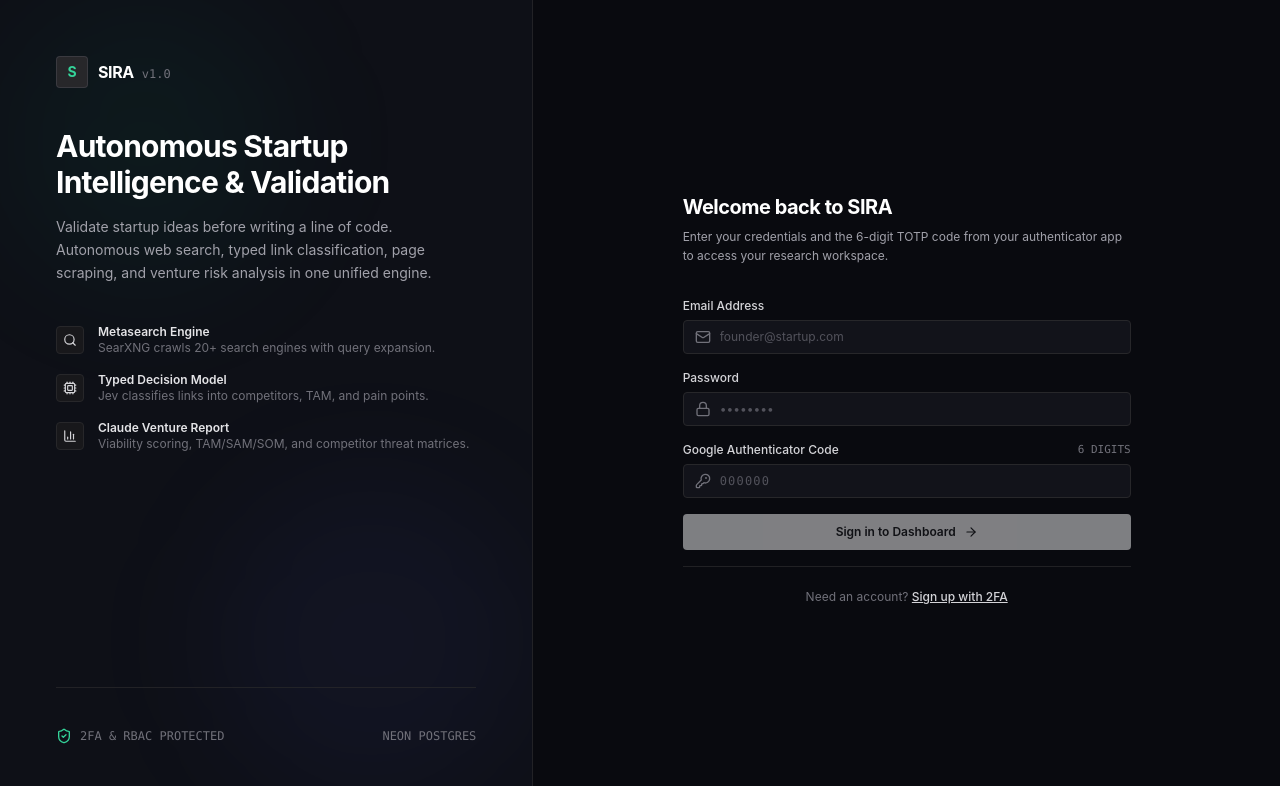
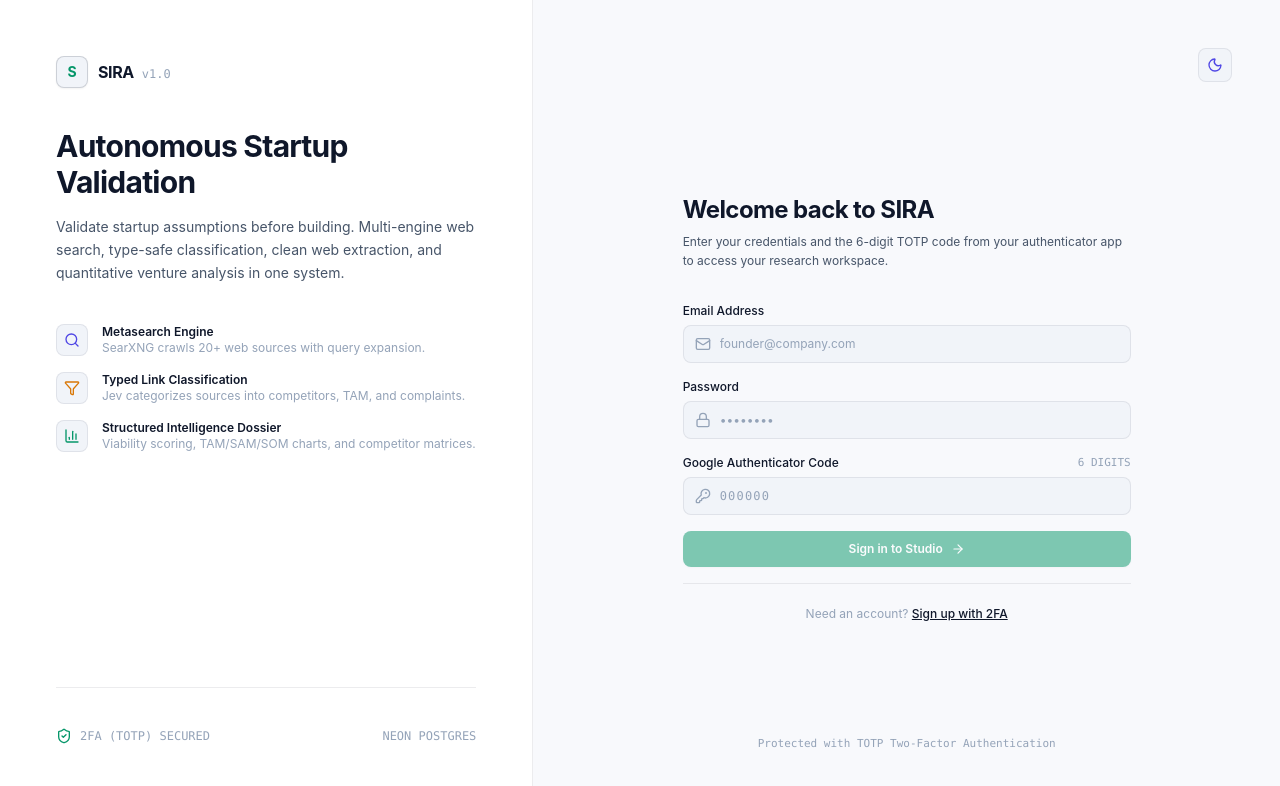
Before and after one commit to Yashvir-13/sira, a React (Vite) app in the folder apps/web/: page /login in a window 1280 px wide. Shown: the top 786 px of the page. Built offline with nearby package versions, Linux system fonts and the light colour scheme; no server answers.

Commit message:
feat(auth): polish 2-step TOTP signup and signin with theme support

```diff
--- a/apps/web/src/components/auth/SigninForm.tsx
+++ b/apps/web/src/components/auth/SigninForm.tsx
@@ -38,7 +38,7 @@ export const SigninForm: React.FC<SigninFormProps> = ({ onSwitchToSignup }) => {
       login(resp.access_token, resp.user);
       navigate('/');
     } catch (err: any) {
-      const msg = err.response?.data?.detail || 'Invalid email, password, or TOTP code.';
+      const msg = err.response?.data?.detail || 'Invalid email, password, or authenticator code.';
       setError(typeof msg === 'string' ? msg : JSON.stringify(msg));
     } finally {
       setLoading(false);
@@ -48,48 +48,48 @@ export const SigninForm: React.FC<SigninFormProps> = ({ onSwitchToSignup }) => {
   return (
     <form onSubmit={handleSubmit} className="space-y-4">
       {error && (
-        <div className="p-3 rounded bg-rose-500/10 border border-rose-500/30 text-rose-300 text-xs leading-relaxed">
+        <div className="p-3.5 rounded-lg bg-accent-rose/10 border border-accent-rose/30 text-accent-rose text-xs leading-relaxed">
           {error}
         </div>
       )}
 
       <div>
-        <label className="block text-xs font-medium text-zinc-300 mb-1.5">Email Address</label>
+        <label className="block text-xs font-medium text-primary mb-1.5">Email Address</label>
         <div className="relative">
-          <Mail className="w-4 h-4 text-zinc-500 absolute left-3 top-1/2 -translate-y-1/2" />
+          <Mail className="w-4 h-4 text-primary-muted absolute left-3 top-1/2 -translate-y-1/2" />
           <input
             type="email"
             required
             value={email}
             onChange={(e) => setEmail(e.target.value)}
-            placeholder="founder@startup.com"
-            className="w-full bg-[#12131a] border border-zinc-800 focus:border-zinc-600 rounded px-3 py-2 pl-9 text-xs text-zinc-100 placeholder:text-zinc-600 focus:outline-none transition"
+            placeholder="founder@company.com"
+            className="w-full bg-surface-raised border border-border-subtle focus:border-border-prominent rounded-lg px-3 py-2.5 pl-9 text-xs text-primary placeholder:text-primary-muted focus:outline-none transition"
           />
         </div>
       </div>
 
       <div>
-        <label className="block text-xs font-medium text-zinc-300 mb-1.5">Password</label>
+        <label className="block text-xs font-medium text-primary mb-1.5">Password</label>
         <div className="relative">
-          <Lock className="w-4 h-4 text-zinc-500 absolute left-3 top-1/2 -translate-y-1/2" />
+          <Lock className="w-4 h-4 text-primary-muted absolute left-3 top-1/2 -translate-y-1/2" />
           <input
             type="password"
             required
             value={password}
             onChange={(e) => setPassword(e.target.value)}
             placeholder="••••••••"
-            className="w-full bg-[#12131a] border border-zinc-800 focus:border-zinc-600 rounded px-3 py-2 pl-9 text-xs text-zinc-100 placeholder:text-zinc-600 focus:outline-none transition"
+            className="w-full bg-surface-raised border border-border-subtle focus:border-border-prominent rounded-lg px-3 py-2.5 pl-9 text-xs text-primary placeholder:text-primary-muted focus:outline-none transition"
           />
         </div>
       </div>
 
       <div>
         <div className="flex items-center justify-between mb-1.5">
-          <label className="text-xs font-medium text-zinc-300">Google Authenticator Code</label>
-          <span className="text-[11px] text-zinc-500 font-mono">6 DIGITS</span>
+          <label className="text-xs font-medium text-primary">Google Authenticator Code</label>
+          <span className="text-[11px] text-primary-muted font-mono">6 DIGITS</span>
         </div>
         <div className="relative">
-          <KeyRound className="w-4 h-4 text-zinc-500 absolute left-3 top-1/2 -translate-y-1/2" />
+          <KeyRound className="w-4 h-4 text-primary-muted absolute left-3 top-1/2 -translate-y-1/2" />
           <input
             type="text"
             required
@@ -97,7 +97,7 @@ export const SigninForm: React.FC<SigninFormProps> = ({ onSwitchToSignup }) => {
             value={code}
             onChange={(e) => setCode(e.target.value.replace(/\D/g, ''))}
             placeholder="000000"
-            className="w-full bg-[#12131a] border border-zinc-800 focus:border-zinc-600 rounded px-3 py-2 pl-9 text-xs font-mono tracking-widest text-zinc-100 placeholder:text-zinc-600 focus:outline-none transition"
+            className="w-full bg-surface-raised border border-border-subtle focus:border-border-prominent rounded-lg px-3 py-2.5 pl-9 text-xs font-mono tracking-widest text-primary placeholder:text-primary-muted focus:outline-none transition"
           />
         </div>
       </div>
@@ -105,7 +105,7 @@ export const SigninForm: React.FC<SigninFormProps> = ({ onSwitchToSignup }) => {
       <button
         type="submit"
         disabled={loading || code.length !== 6}
-        className="w-full mt-2 py-2.5 px-4 bg-zinc-100 hover:bg-white text-zinc-900 rounded text-xs font-semibold flex items-center justify-center gap-2 transition disabled:opacity-50"
+        className="w-full mt-3 py-2.5 px-4 bg-accent-emerald hover:opacity-95 text-white rounded-lg text-xs font-semibold flex items-center justify-center gap-2 transition disabled:opacity-50 shadow-sm"
       >
         {loading ? (
           <>
@@ -114,18 +114,18 @@ export const SigninForm: React.FC<SigninFormProps> = ({ onSwitchToSignup }) => {
           </>
         ) : (
           <>
-            <span>Sign in to Dashboard</span>
+            <span>Sign in to Studio</span>
             <ArrowRight className="w-3.5 h-3.5" />
           </>
         )}
       </button>
 
-      <div className="pt-4 text-center border-t border-zinc-800/80">
-        <span className="text-xs text-zinc-500">Need an account? </span>
+      <div className="pt-4 text-center border-t border-border-subtle">
+        <span className="text-xs text-primary-muted">Need an account? </span>
         <button
           type="button"
           onClick={onSwitchToSignup}
-          className="text-xs text-zinc-300 hover:text-white font-medium underline transition"
+          className="text-xs text-primary hover:text-accent-emerald font-medium underline transition"
         >
           Sign up with 2FA
         </button>
--- a/apps/web/src/components/auth/SignupStep1Form.tsx
+++ b/apps/web/src/components/auth/SignupStep1Form.tsx
@@ -1,7 +1,7 @@
 import React, { useState } from 'react';
 import { authApi } from '../../api/auth';
 import type { SignupStep1Response } from '../../types';
-import { KeyRound, Mail, Lock, ArrowRight, Loader2 } from 'lucide-react';
+import { KeyRound, Mail, Lock, ArrowRight, Loader2, Check } from 'lucide-react';
 
 interface SignupStep1FormProps {
   onSuccess: (data: SignupStep1Response) => void;
@@ -17,6 +17,8 @@ export const SignupStep1Form: React.FC<SignupStep1FormProps> = ({
   const [confirmPassword, setConfirmPassword] = useState('');
   const [error, setError] = useState<string | null>(null);
   const [loading, setLoading] = useState(false);
+
+  const passwordsMatch = password.length > 0 && password === confirmPassword;
 
   const handleSubmit = async (e: React.FormEvent) => {
     e.preventDefault();
@@ -40,7 +42,7 @@ export const SignupStep1Form: React.FC<SignupStep1FormProps> = ({
       });
       onSuccess(resp);
     } catch (err: any) {
-      const msg = err.response?.data?.detail || 'Registration step 1 failed. Please try again.';
+      const msg = err.response?.data?.detail || 'Registration failed. Please try again.';
       setError(typeof msg === 'string' ? msg : JSON.stringify(msg));
     } finally {
       setLoading(false);
@@ -50,52 +52,59 @@ export const SignupStep1Form: React.FC<SignupStep1FormProps> = ({
   return (
     <form onSubmit={handleSubmit} className="space-y-4">
       {error && (
-        <div className="p-3 rounded bg-rose-500/10 border border-rose-500/30 text-rose-300 text-xs leading-relaxed">
+        <div className="p-3.5 rounded-lg bg-accent-rose/10 border border-accent-rose/30 text-accent-rose text-xs leading-relaxed">
           {error}
         </div>
       )}
 
       <div>
-        <label className="block text-xs font-medium text-zinc-300 mb-1.5">Work Email</label>
+        <label className="block text-xs font-medium text-primary mb-1.5">Work Email</label>
         <div className="relative">
-          <Mail className="w-4 h-4 text-zinc-500 absolute left-3 top-1/2 -translate-y-1/2" />
+          <Mail className="w-4 h-4 text-primary-muted absolute left-3 top-1/2 -translate-y-1/2" />
           <input
             type="email"
             required
             value={email}
             onChange={(e) => setEmail(e.target.value)}
-            placeholder="founder@startup.com"
-            className="w-full bg-[#12131a] border border-zinc-800 focus:border-zinc-600 rounded px-3 py-2 pl-9 text-xs text-zinc-100 placeholder:text-zinc-600 focus:outline-none transition"
+            placeholder="founder@company.com"
+            className="w-full bg-surface-raised border border-border-subtle focus:border-border-prominent rounded-lg px-3 py-2.5 pl-9 text-xs text-primary placeholder:text-primary-muted focus:outline-none transition"
           />
         </div>
       </div>
 
       <div>
-        <label className="block text-xs font-medium text-zinc-300 mb-1.5">Password</label>
+        <label className="block text-xs font-medium text-primary mb-1.5">Password</label>
         <div className="relative">
-          <Lock className="w-4 h-4 text-zinc-500 absolute left-3 top-1/2 -translate-y-1/2" />
+          <Lock className="w-4 h-4 text-primary-muted absolute left-3 top-1/2 -translate-y-1/2" />
           <input
             type="password"
             required
             value={password}
             onChange={(e) => setPassword(e.target.value)}
             placeholder="At least 8 characters"
-            className="w-full bg-[#12131a] border border-zinc-800 focus:border-zinc-600 rounded px-3 py-2 pl-9 text-xs text-zinc-100 placeholder:text-zinc-600 focus:outline-none transition"
+            className="w-full bg-surface-raised border border-border-subtle focus:border-border-prominent rounded-lg px-3 py-2.5 pl-9 text-xs text-primary placeholder:text-primary-muted focus:outline-none transition"
           />
         </div>
       </div>
 
       <div>
-        <label className="block text-xs font-medium text-zinc-300 mb-1.5">Confirm Password</label>
+        <div className="flex items-center justify-between mb-1.5">
+          <label className="text-xs font-medium text-primary">Confirm Password</label>
+          {passwordsMatch && (
+            <span className="text-[11px] font-mono text-accent-emerald flex items-center gap-1">
+              <Check className="w-3 h-3" /> Passwords match
+            </span>
+          )}
+        </div>
         <div className="relative">
-          <KeyRound className="w-4 h-4 text-zinc-500 absolute left-3 top-1/2 -translate-y-1/2" />
+          <KeyRound className="w-4 h-4 text-primary-muted absolute left-3 top-1/2 -translate-y-1/2" />
           <input
             type="password"
             required
             value={confirmPassword}
             onChange={(e) => setConfirmPassword(e.target.value)}
-            placeholder="Re-enter your password"
-            className="w-full bg-[#12131a] border border-zinc-800 focus:border-zinc-600 rounded px-3 py-2 pl-9 text-xs text-zinc-100 placeholder:text-zinc-600 focus:outline-none transition"
+            placeholder="Re-enter password"
+            className="w-full bg-surface-raised border border-border-subtle focus:border-border-prominent rounded-lg px-3 py-2.5 pl-9 text-xs text-primary placeholder:text-primary-muted focus:outline-none transition"
           />
         </div>
       </div>
@@ -103,7 +112,7 @@ export const SignupStep1Form: React.FC<SignupStep1FormProps> = ({
       <button
         type="submit"
         disabled={loading}
-        className="w-full mt-2 py-2.5 px-4 bg-zinc-100 hover:bg-white text-zinc-900 rounded text-xs font-semibold flex items-center justify-center gap-2 transition disabled:opacity-50"
+        className="w-full mt-3 py-2.5 px-4 bg-accent-emerald hover:opacity-95 text-white rounded-lg text-xs font-semibold flex items-center justify-center gap-2 transition disabled:opacity-50 shadow-sm"
       >
         {loading ? (
           <>
@@ -118,12 +127,12 @@ export const SignupStep1Form: React.FC<SignupStep1FormProps> = ({
         )}
       </button>
 
-      <div className="pt-4 text-center border-t border-zinc-800/80">
-        <span className="text-xs text-zinc-500">Already registered? </span>
+      <div className="pt-4 text-center border-t border-border-subtle">
+        <span className="text-xs text-primary-muted">Already registered? </span>
         <button
           type="button"
           onClick={onSwitchToLogin}
-          className="text-xs text-zinc-300 hover:text-white font-medium underline transition"
+          className="text-xs text-primary hover:text-accent-emerald font-medium underline transition"
         >
           Sign in
         </button>
--- a/apps/web/src/components/auth/SplitAuthLayout.tsx
+++ b/apps/web/src/components/auth/SplitAuthLayout.tsx
@@ -1,5 +1,6 @@
 import React from 'react';
-import { ShieldCheck, Search, Cpu, BarChart3 } from 'lucide-react';
+import { ShieldCheck, Search, Filter, BarChart3, Sun, Moon } from 'lucide-react';
+import { useTheme } from '../../state/ThemeContext';
 
 interface SplitAuthLayoutProps {
   children: React.ReactNode;
@@ -12,83 +13,99 @@ export const SplitAuthLayout: React.FC<SplitAuthLayoutProps> = ({
   title,
   subtitle,
 }) => {
+  const { theme, toggleTheme } = useTheme();
+
   return (
-    <div className="min-h-screen bg-[#090a0f] text-zinc-100 flex flex-col md:flex-row">
+    <div className="min-h-screen bg-background text-primary flex flex-col md:flex-row transition-colors">
       {/* Left Feature Showcase Pane */}
-      <div className="md:w-5/12 bg-[#0e1017] border-b md:border-b-0 md:border-r border-zinc-800/80 p-8 md:p-14 flex flex-col justify-between relative overflow-hidden">
+      <div className="md:w-5/12 bg-surface border-b md:border-b-0 md:border-r border-border-subtle p-8 md:p-14 flex flex-col justify-between relative overflow-hidden">
         {/* Subtle background ambient blur */}
-        <div className="absolute top-0 left-0 w-72 h-72 bg-emerald-500/5 rounded-full blur-3xl pointer-events-none" />
-        <div className="absolute bottom-0 right-0 w-80 h-80 bg-indigo-500/5 rounded-full blur-3xl pointer-events-none" />
+        <div className="absolute top-0 left-0 w-72 h-72 bg-accent-emerald/5 rounded-full blur-3xl pointer-events-none" />
+        <div className="absolute bottom-0 right-0 w-80 h-80 bg-accent-indigo/5 rounded-full blur-3xl pointer-events-none" />
 
         <div className="relative z-10">
           <div className="flex items-center gap-2.5 mb-10">
-            <div className="w-8 h-8 rounded bg-zinc-800 border border-zinc-700/80 flex items-center justify-center font-bold text-sm text-emerald-400">
+            <div className="w-8 h-8 rounded-lg bg-surface-raised border border-border-prominent flex items-center justify-center font-bold text-sm text-accent-emerald shadow-sm">
               S
             </div>
             <div>
-              <span className="font-bold tracking-tight text-white text-base">SIRA</span>
-              <span className="text-zinc-500 text-xs ml-2 font-mono">v1.0</span>
+              <span className="font-bold tracking-tight text-primary text-base">SIRA</span>
+              <span className="text-primary-muted text-xs ml-2 font-mono">v1.0</span>
             </div>
           </div>
 
-          <h1 className="text-2xl md:text-3xl font-bold tracking-tight text-white leading-tight mb-4">
-            Autonomous Startup Intelligence & Validation
+          <h1 className="text-2xl md:text-3xl font-bold tracking-tight text-primary leading-tight mb-4">
+            Autonomous Startup Validation
           </h1>
-          <p className="text-zinc-400 text-sm leading-relaxed mb-10 max-w-md">
-            Validate startup ideas before writing a line of code. Autonomous web search,
-            typed link classification, page scraping, and venture risk analysis in one unified engine.
+          <p className="text-primary-secondary text-sm leading-relaxed mb-10 max-w-md">
+            Validate startup assumptions before building. Multi-engine web search, type-safe classification, clean web extraction, and quantitative venture analysis in one system.
           </p>
 
           <div className="space-y-4">
             <div className="flex items-start gap-3.5">
-              <div className="w-7 h-7 rounded bg-zinc-900 border border-zinc-800 flex items-center justify-center text-zinc-400 mt-0.5 shrink-0">
-                <Search className="w-3.5 h-3.5 text-zinc-300" />
+              <div className="w-8 h-8 rounded-lg bg-surface-raised border border-border-subtle flex items-center justify-center text-primary-secondary shrink-0">
+                <Search className="w-4 h-4 text-accent-indigo" />
               </div>
               <div>
-                <div className="text-xs font-semibold text-zinc-200">Metasearch Engine</div>
-                <div className="text-xs text-zinc-500">SearXNG crawls 20+ search engines with query expansion.</div>
+                <div className="text-xs font-semibold text-primary">Metasearch Engine</div>
+                <div className="text-xs text-primary-muted">SearXNG crawls 20+ web sources with query expansion.</div>
               </div>
             </div>
 
             <div className="flex items-start gap-3.5">
-              <div className="w-7 h-7 rounded bg-zinc-900 border border-zinc-800 flex items-center justify-center text-zinc-400 mt-0.5 shrink-0">
-                <Cpu className="w-3.5 h-3.5 text-zinc-300" />
+              <div className="w-8 h-8 rounded-lg bg-surface-raised border border-border-subtle flex items-center justify-center text-primary-secondary shrink-0">
+                <Filter className="w-4 h-4 text-accent-amber" />
               </div>
               <div>
-                <div className="text-xs font-semibold text-zinc-200">Typed Decision Model</div>
-                <div className="text-xs text-zinc-500">Jev classifies links into competitors, TAM, and pain points.</div>
+                <div className="text-xs font-semibold text-primary">Typed Link Classification</div>
+                <div className="text-xs text-primary-muted">Jev categorizes sources into competitors, TAM, and complaints.</div>
               </div>
             </div>
 
             <div className="flex items-start gap-3.5">
-              <div className="w-7 h-7 rounded bg-zinc-900 border border-zinc-800 flex items-center justify-center text-zinc-400 mt-0.5 shrink-0">
-                <BarChart3 className="w-3.5 h-3.5 text-zinc-300" />
+              <div className="w-8 h-8 rounded-lg bg-surface-raised border border-border-subtle flex items-center justify-center text-primary-secondary shrink-0">
+                <BarChart3 className="w-4 h-4 text-accent-emerald" />
               </div>
               <div>
-                <div className="text-xs font-semibold text-zinc-200">Claude Venture Report</div>
-                <div className="text-xs text-zinc-500">Viability scoring, TAM/SAM/SOM, and competitor threat matrices.</div>
+                <div className="text-xs font-semibold text-primary">Structured Intelligence Dossier</div>
+                <div className="text-xs text-primary-muted">Viability scoring, TAM/SAM/SOM charts, and competitor matrices.</div>
               </div>
             </div>
           </div>
         </div>
 
-        <div className="relative z-10 pt-10 border-t border-zinc-800/80 mt-10 flex items-center justify-between text-xs text-zinc-500 font-mono">
+        <div className="relative z-10 pt-10 border-t border-border-subtle mt-10 flex items-center justify-between text-xs text-primary-muted font-mono">
           <div className="flex items-center gap-2">
-            <ShieldCheck className="w-4 h-4 text-emerald-400" />
-            <span>2FA & RBAC PROTECTED</span>
+            <ShieldCheck className="w-4 h-4 text-accent-emerald" />
+            <span>2FA (TOTP) SECURED</span>
           </div>
           <span>NEON POSTGRES</span>
         </div>
       </div>
 
       {/* Right Form Pane */}
-      <div className="md:w-7/12 flex items-center justify-center p-6 md:p-12 relative">
-        <div className="w-full max-w-md">
+      <div className="md:w-7/12 flex flex-col justify-between p-6 md:p-12 relative">
+        <div className="flex justify-end mb-6">
+          <button
+            type="button"
+            onClick={toggleTheme}
+            aria-label="Toggle theme"
+            className="p-2 rounded-lg bg-surface-raised border border-border-subtle text-primary-secondary hover:text-primary transition"
+          >
+            {theme === 'dark' ? <Sun className="w-4 h-4 text-amber-400" /> : <Moon className="w-4 h-4 text-accent-indigo" />}
+          </button>
+        </div>
+
+        <div className="w-full max-w-md mx-auto my-auto">
           <div className="mb-8">
-            <h2 className="text-xl font-bold tracking-tight text-white mb-1.5">{title}</h2>
-            <p className="text-zinc-400 text-xs leading-relaxed">{subtitle}</p>
+            <h2 className="text-xl sm:text-2xl font-bold tracking-tight text-primary mb-1.5">{title}</h2>
+            <p className="text-primary-secondary text-xs leading-relaxed">{subtitle}</p>
           </div>
           {children}
+        </div>
+
+        <div className="text-center text-[11px] text-primary-muted pt-6 font-mono">
+          Protected with TOTP Two-Factor Authentication
         </div>
       </div>
     </div>
```
Also changed, not shown: apps/web/src/components/auth/SignupStep2Form.tsx (+20 -20 lines), apps/web/src/routes/AdminRoute.tsx (+24 -4 lines).
